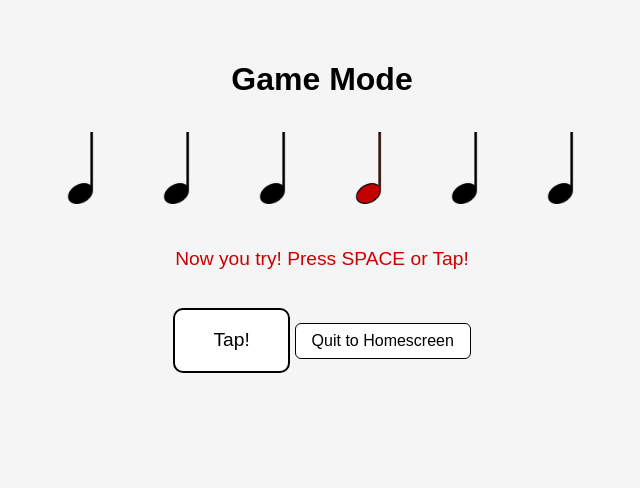
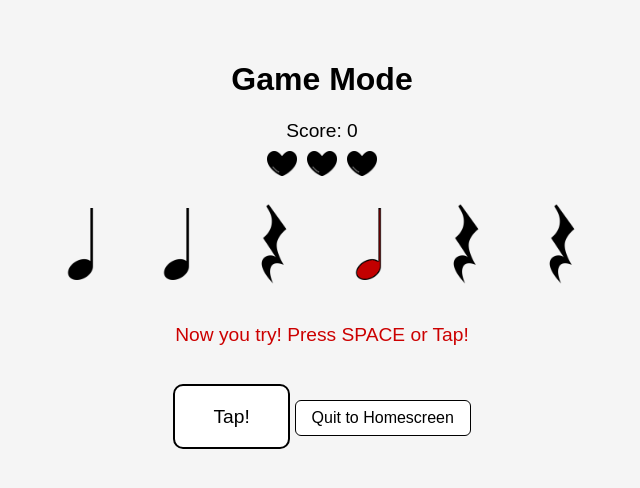
Before and after one commit to diegofdz333/UI-Design, a Flask app: page /game in a window 1280 px wide. Shown: the top 488 px of the page, without its empty margins (318-958 px from the left). Run offline with Flask 3, Linux system fonts and the light colour scheme.

Commit message:
Life and levels

```diff
--- a/static/js/game.js
+++ b/static/js/game.js
@@ -1,10 +1,22 @@
-const signature = [1, 1, 1, 1, 1, 1];
-const tempo = 500;
+let lives = 5;
+let score = 0;
+let level = 0;
+let signature = [];
+let sigLength = 6;
+let tempo = 500;
+
+function generateSignature(length = 6) {
+  const sig = [];
+  for (let i = 0; i < length; i++) {
+    sig.push(Math.random() < 0.75 ? 1 : 0); // 75% chance for a note
+  }
+  return sig;
+}
 const noteImage = "/static/images/quarterNote.png";
 const restImage = "/static/images/restNote.png";
 const redNoteImage = "/static/images/quarterNoteRed.png";
 
-const threshold = 250;
+const threshold = 150;
 
 const noteTrack = document.getElementById("note-track");
 const feedback = document.getElementById("feedback");
@@ -43,7 +55,7 @@ function playIntermissionAudio(wait = 0) {
 
 function playQueue() {
   feedback.textContent = "Listen carefully!";
-  for (let i = 0; i < signature.length; i++) {
+  for (let i = 0; i < sigLength; i++) {
     setTimeout(() => {
       playAudio("/static/audio/tap.wav", 0.2);
     }, i * tempo);
@@ -56,6 +68,9 @@ function playQueue() {
 }
 
 function startGame() {
+  console.log("Start Game")
+  signature = generateSignature(sigLength);
+  updateUI();
   renderTrack();
 
   playIntermissionAudio();
@@ -92,6 +107,7 @@ function startGame() {
         setTimeout(() => {
           if (!expectedHits[i].hit) {
             playAudio("/static/audio/fail.mp3");
+            loseLife();
           }
         }, threshold + 50)
       }, (i + 1) * tempo);
@@ -101,6 +117,7 @@ function startGame() {
     setTimeout(() => {
       gameRunning = false;
       feedback.textContent = "Done!";
+    endRound();
     }, signature.length * tempo);
   }, signature.length * tempo + 1000 + tempo);
 }
@@ -119,6 +136,7 @@ function registerTap() {
   }
   if (!hit) {
     playAudio("/static/audio/fail.mp3");
+    loseLife();
     feedback.textContent = "Miss!";
     setTimeout(() => feedback.textContent = "", 500);
   }
@@ -136,3 +154,53 @@ tapButton.addEventListener("click", registerTap);
 
 // Auto start game
 startGame();
+
+function endRound() {
+  gameRunning = false;
+  if (lives <= 0) {
+    feedback.textContent = "Game Over!";
+    return;
+  }
+
+  score += ( 100 * (550 - tempo)) * sigLength;
+  level += 1;
+
+  if (level % 3 == 0) {
+    if (level % 6 == 0) {
+      sigLength += 1;
+    } else {
+      tempo -= 50;
+    }
+  }
+
+  updateUI();
+  setTimeout(() => {
+    startGame(); // loop to next level
+  }, 1500);
+}
+
+function loseLife() {
+  lives--;
+  updateUI();
+  if (lives <= 0) {
+    gameRunning = false;
+    feedback.textContent = "Game Over!";
+  }
+}
+
+function updateUI() {
+  const scoreEl = document.getElementById('score');
+  const livesEl = document.getElementById('lives');
+  if (scoreEl) scoreEl.textContent = `Score: ${score}`;
+  if (livesEl) {
+    livesEl.innerHTML = '';
+    for (let i = 0; i < lives; i++) {
+      const img = document.createElement('img');
+      img.src = '/static/images/heart.png';
+      img.alt = 'Heart';
+      img.style.width = '30px';
+      img.style.margin = '0 5px';
+      livesEl.appendChild(img);
+    }
+  }
+}
--- a/templates/game.html
+++ b/templates/game.html
@@ -7,7 +7,10 @@
 </head>
 <body>
   <h1>Game Mode</h1>
+  <div id="score" style="font-size: 1.2em; margin-bottom: 0.5em;">Score: 0</div>
+  <div id="lives" style="margin-bottom: 1em;"></div>
   <div id="note-track"></div>
+  <div id="score"></div>
   <div id="feedback"></div>
   <button id="tapButton" class="tap-button">Tap!</button>
 
```
Also changed, not shown: static/images/heart.png (added).
